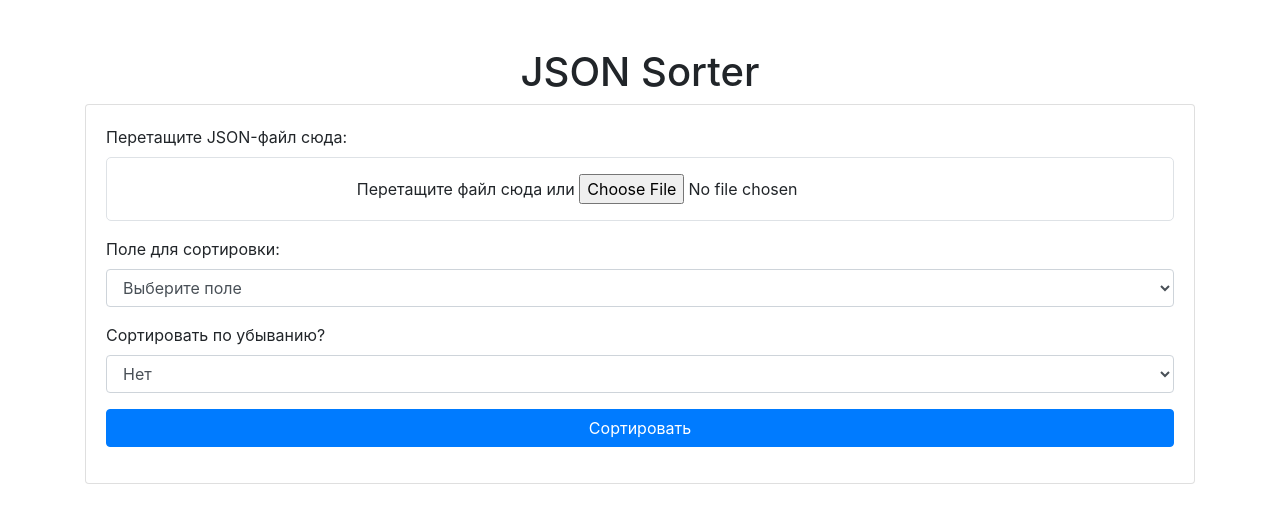
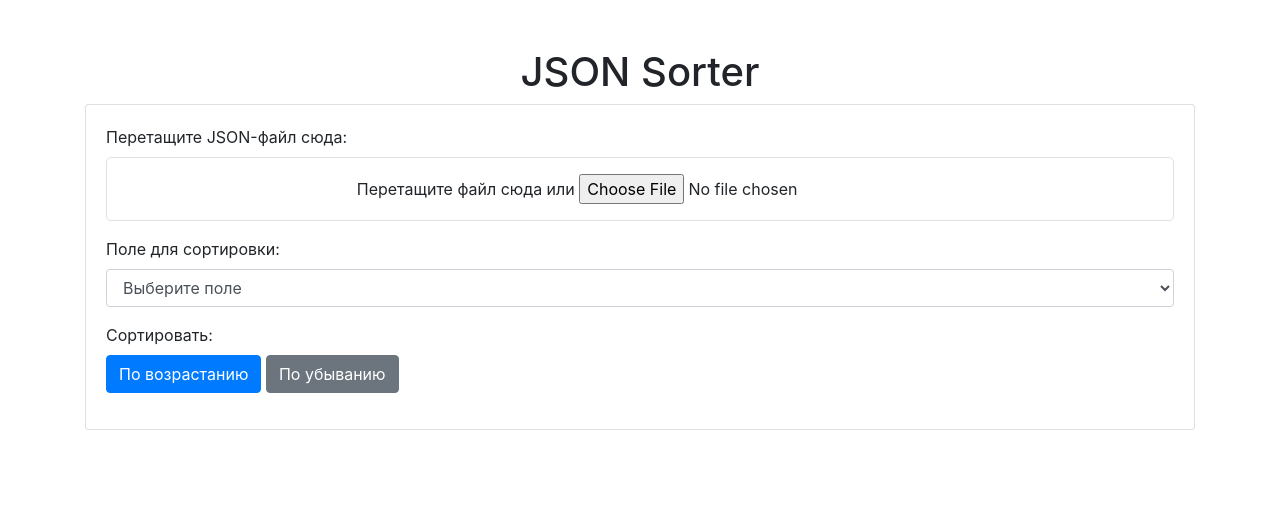
Before and after one commit to Andrey-Zobnin/ProjectOfJson, a Flask app: page / in a window 1280 px wide. Shown: the top 523 px of the page. Run offline with Flask 3, Linux system fonts and the light colour scheme; some libraries are stand-ins or nearby versions.

Commit message:
rewrite functions to use user

```diff
--- a/myapp/templates/index.html
+++ b/myapp/templates/index.html
@@ -26,19 +26,12 @@
                         </select>
                     </div>
                     <div class="form-group">
-                        <label for="reverse_sort">Сортировать по убыванию?</label>
-                        <select class="form-control" id="reverse_sort" name="reverse_sort">
-                            <option value="no">Нет</option>
-                            <option value="yes">Да</option>
-                        </select>
+                        <label>Сортировать:</label>
+                        <div>
+                            <button type="button" class="btn btn-primary" id="sortAsc">По возрастанию</button>
+                            <button type="button" class="btn btn-secondary" id="sortDesc">По убыванию</button>
+                        </div>
                     </div>
-                    <button type="submit" class="btn btn-primary btn-block">Сортировать</button>
+                    <button type="button" class="btn btn-success" id="downloadBtn" style="display: none;">Скачать отсортированный файл</button>
                 </form>
-                <p id="result" class="mt-3"></p>
-            </div>
-        </div>
-    </div>
-
-    <script src="{{ url_for('static', filename='Main.js') }}"></script>
-</body>
-</html>
+                <p id="result" class="mt
```
